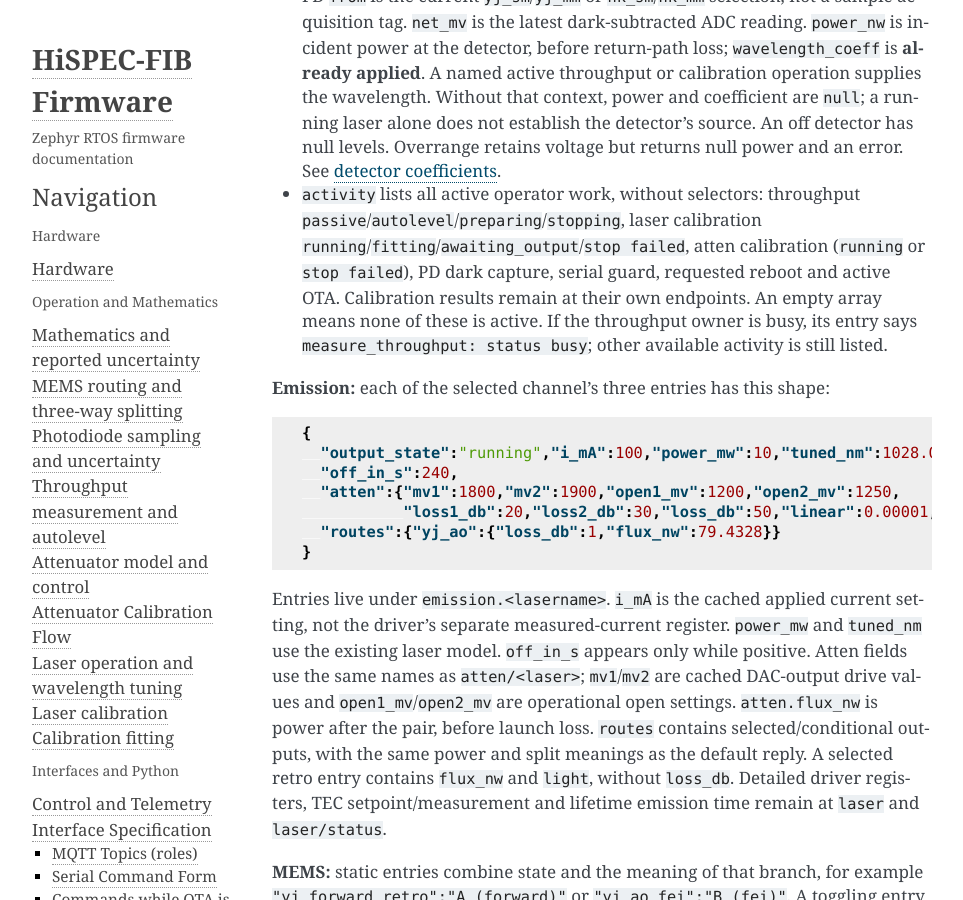
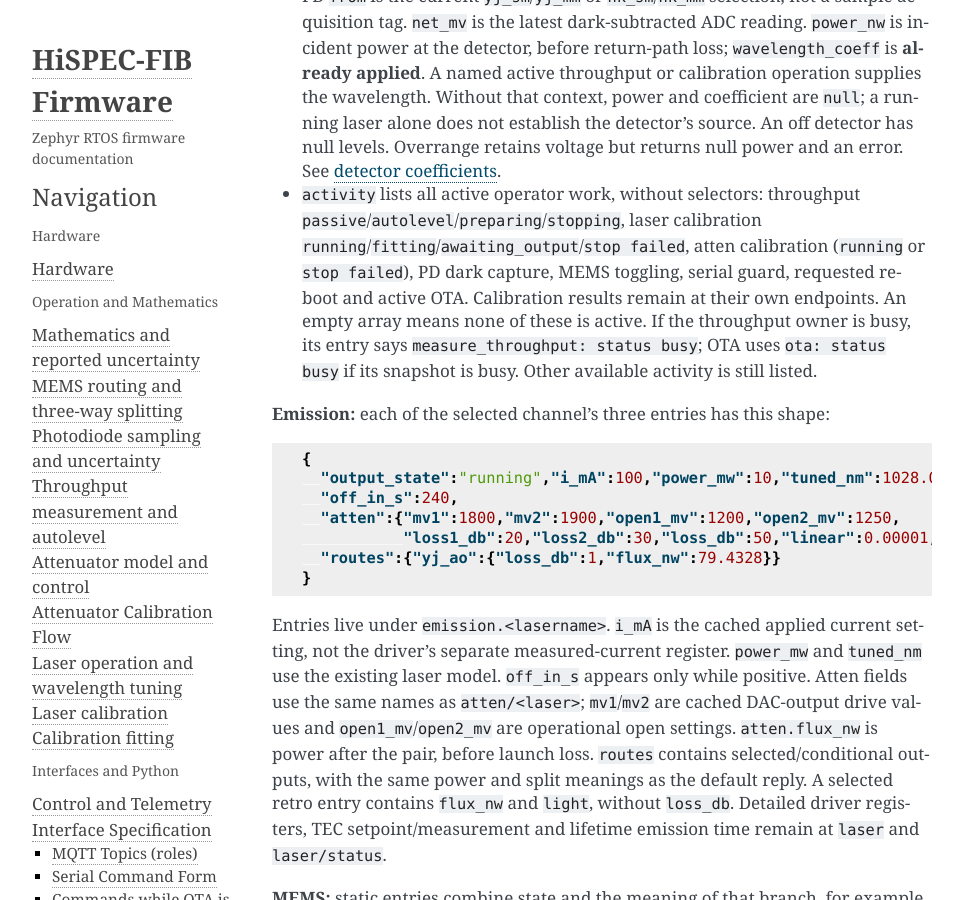
Before and after one commit to COO-Utilities/hispec-tib, a Sphinx documentation site: the page built from doc/commands.md, in a window 1280 px wide and 900 px high, scrolled down 9959 px. Shown: the whole window, without its empty margins (148-1111 px from the left). Built offline with Sphinx 7.4.7, drawn with Linux system fonts in a browser that asks for light colours.

Commit message:
Include active MEMS and busy OTA state in operating activity

```diff
--- a/doc/commands.md
+++ b/doc/commands.md
@@ -413,10 +413,11 @@ cause; it does not invent a pre-reset software diagnosis.
   `passive`/`autolevel`/`preparing`/`stopping`, laser calibration
   `running`/`fitting`/`awaiting_output`/`stop failed`, atten calibration
   (`running` or `stop failed`), PD dark
-  capture, serial guard, requested reboot and active OTA. Calibration results
+  capture, MEMS toggling, serial guard, requested reboot and active OTA. Calibration results
   remain at their own endpoints. An empty array means none of these is active.
   If the throughput owner is busy, its entry says
-  `measure_throughput: status busy`; other available activity is still listed.
+  `measure_throughput: status busy`; OTA uses `ota: status busy` if its snapshot
+  is busy. Other available activity is still listed.
 
 **Emission:** each of the selected channel's three entries has this shape:
 
```
Also changed, not shown: 1 other file.
